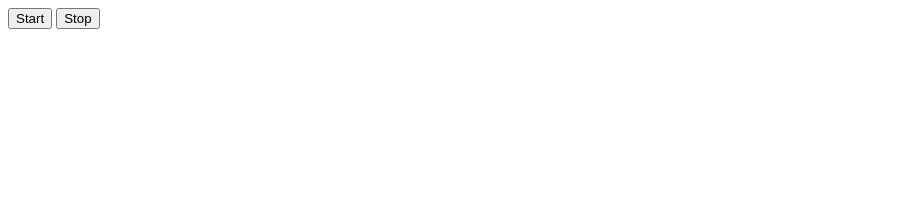
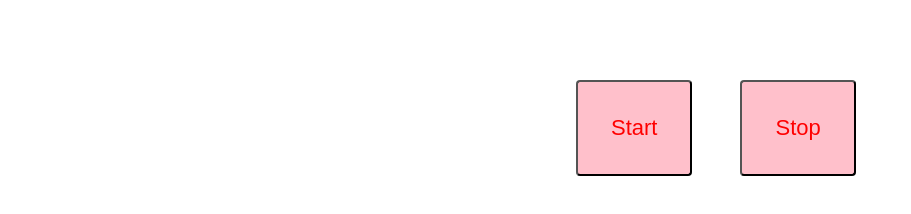
Before and after one commit to Zharkynbek/goit-js-hw-11-color-switch, a plain HTML site: page index.html in a window 1280 px wide. Shown: the whole page, without its empty margins (0-911 px from the left). Drawn offline with Linux system fonts and the light colour scheme.

Commit message:
add styles

```diff
--- /dev/null
+++ b/css/style.css
@@ -0,0 +1,20 @@
+div {
+  text-align: center;
+  position: fixed;
+  top: 10%;
+  left: 045%;
+}
+
+button {
+  font-size: 22px;
+  display: inline-flex;
+  padding: 33px;
+  color: red;
+  background-color: pink;
+  cursor: pointer;
+  border-radius: 4px;
+}
+
+.btn-stop {
+  margin-left: 44px;
+}
--- a/index.html
+++ b/index.html
@@ -5,10 +5,13 @@
     <meta http-equiv="X-UA-Compatible" content="IE=edge">
     <meta name="viewport" content="width=device-width, initial-scale=1.0">
     <title>color-switch</title>
+    <link rel="stylesheet" href="./css/style.css">
 </head>
 <body>
-    <button type="button" data-action="start">Start</button>
-    <button type="button" data-action="stop">Stop</button>
+    <div>
+        <button type="button" data-action="start">Start</button>
+        <button type="button" data-action="stop" class="btn-stop">Stop</button>
+    </div>
     <script src="./js/color.js"></script>
 </body>
 </html>
```
